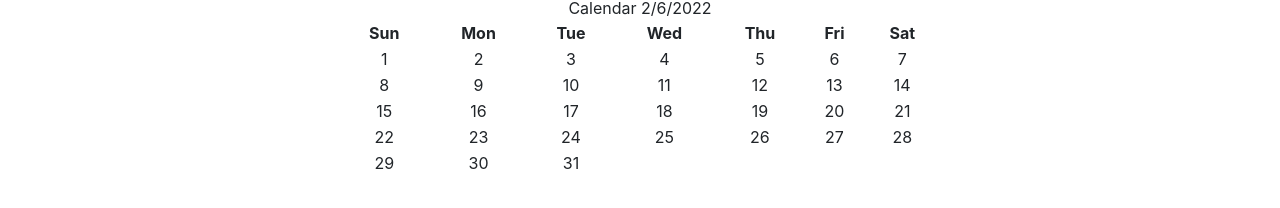
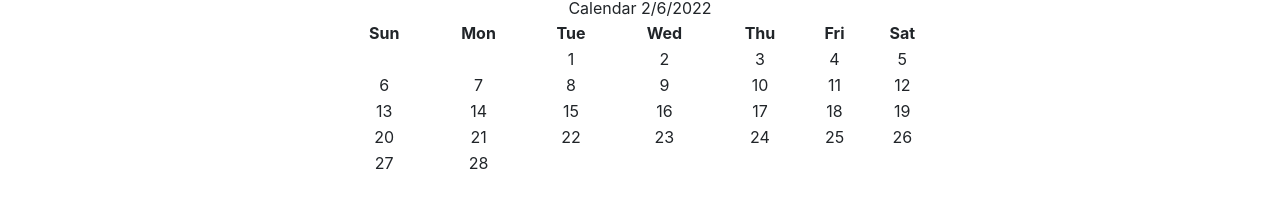
Before and after one commit to josedevel/todo-b-1, a React (Create React App) app in the folder client/: page / in a window 1280 px wide. Shown: the part 228-436 px from the top of the page. Built offline with nearby package versions, Linux system fonts and the light colour scheme; no server answers.

Commit message:
Adding calendar logic. (Testing).

```diff
--- a/client/src/Components/Calendar/index.js
+++ b/client/src/Components/Calendar/index.js
@@ -2,19 +2,33 @@ import React from "react";
 
 
 const today = new Date();
+const firstOfTheMonth = new Date(today.getFullYear(), today.getMonth()+1, 1).getDay();
 const weekdaysShort = ['Sun', 'Mon', 'Tue', 'Wed', 'Thu', 'Fri', 'Sat'];
 const lastDayOfCurrentMonth = new Date(today.getFullYear(), today.getMonth()+1, 0).getDate();
-const daysOfMonth = [
-    [1,2,3,4,5,6,7],
-    [8,9,10,11,12,13,14],
-    [15,16,17,18,19,20,21],
-    [22,23,24,25,26,27,28],
-    [29,30,31]
-]
+let daysOfMonth = [];
+
+const test = () => {
+    let j = 0;
+    let row = [];
+    let k = 0;
+    let p = 1;
+    for(let i=0; i<(lastDayOfCurrentMonth+firstOfTheMonth); i++){
+        row[k] = (i>=firstOfTheMonth)? p++ : '';
+        k++;
+        if(/*i>0 &&*/ k%7 === 0){
+            daysOfMonth[j] = row;
+            j++;
+            row = [];
+            k = 0;
+        }
+    }
+    daysOfMonth[j] = row;
+}
 
 const index = (props) => {
 
-  //console.log(daysOfMonth)
+  test();
+  console.log(firstOfTheMonth);
 
   return (
     <React.Fragment>
```
Lines whose indentation alone changed are shown as unchanged.
